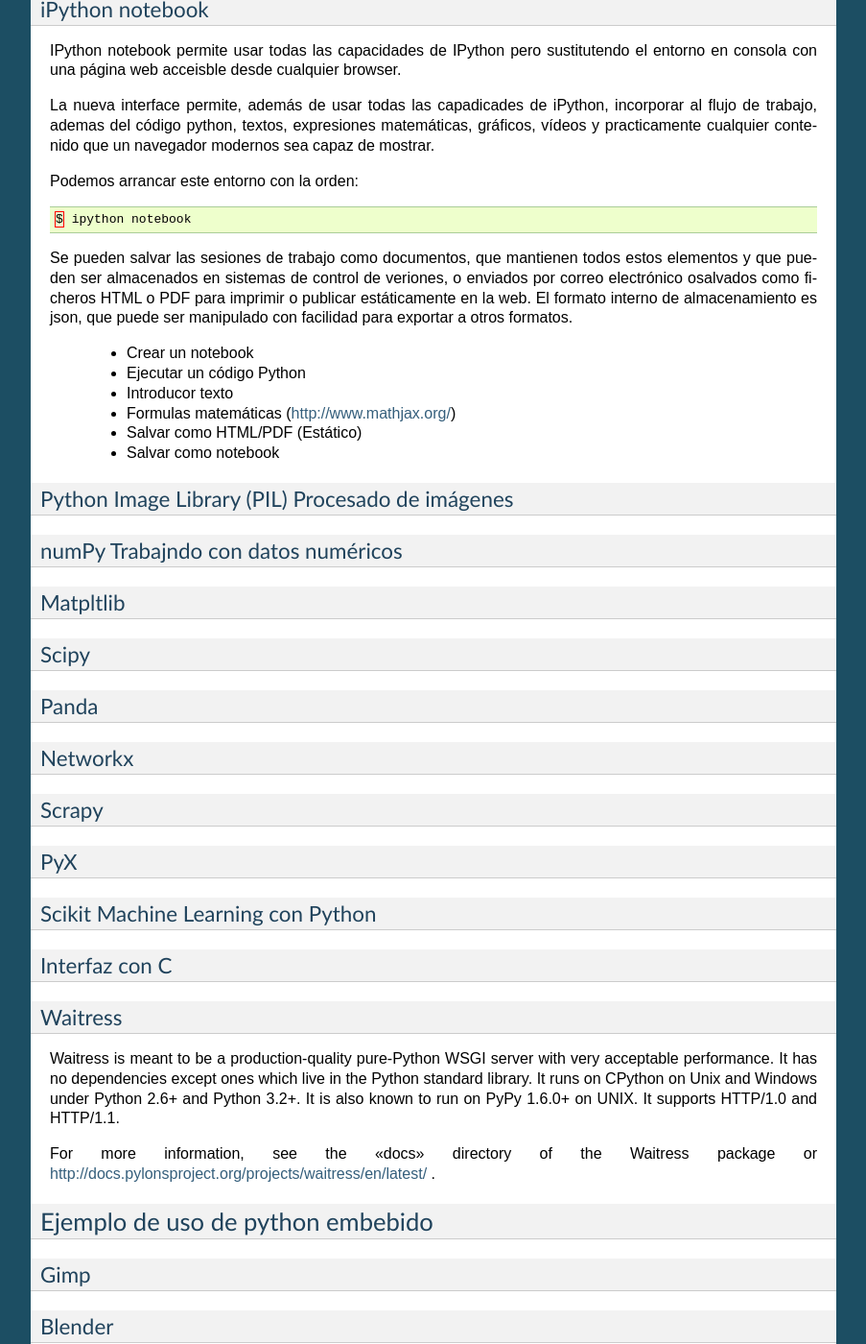
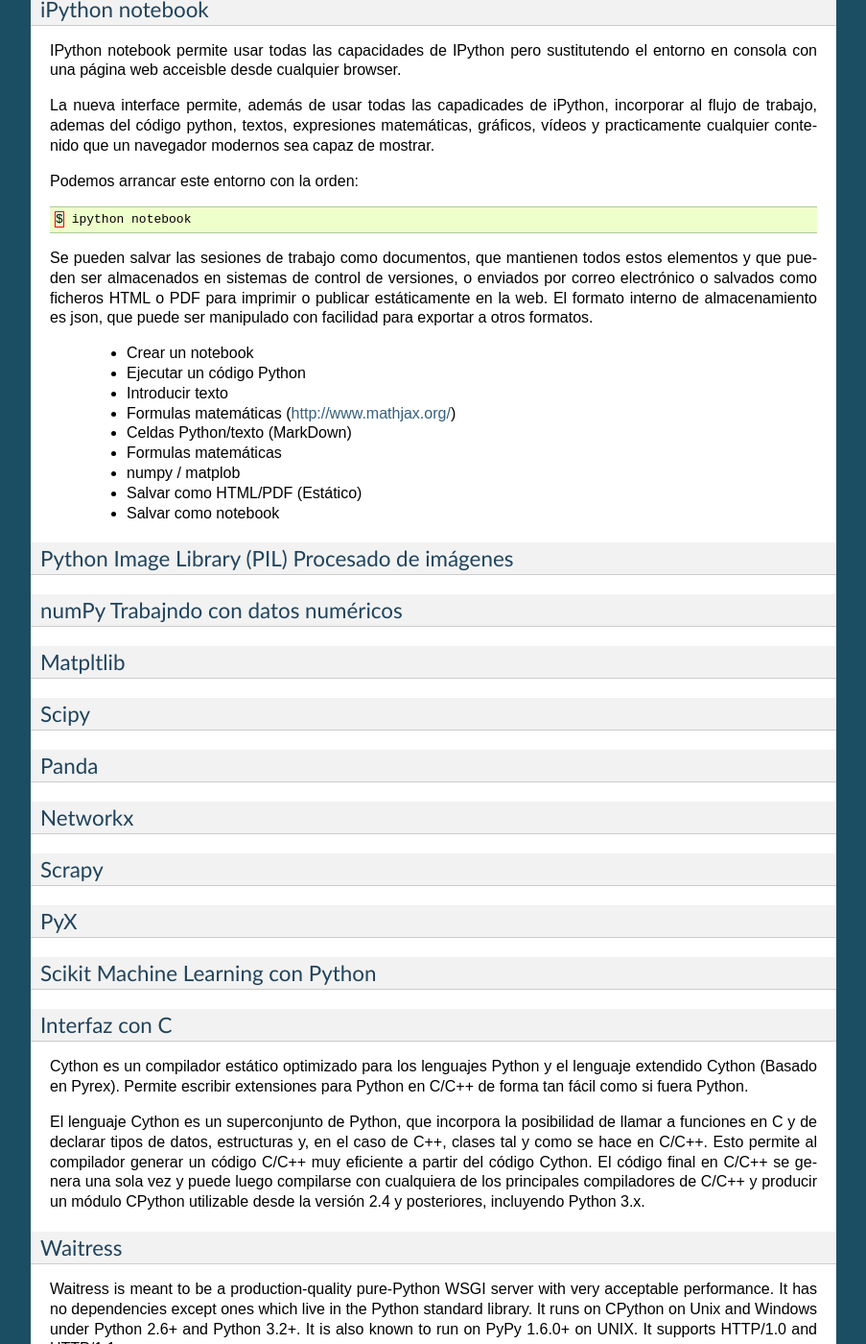
Before and after one commit to euribates/python-curso-IAC, a Sphinx documentation site: the page built from source/paquetes_externos.rst, in a window 1280 px wide and 1400 px high, scrolled down 3062 px. Shown: the whole window at 96% size, without its empty margins (198-1101 px from the left). Built offline with Sphinx 7.4.7, drawn with Linux system fonts in a browser that asks for light colours; formulas are drawn with MathJax 3.

Commit message:
A?adidada secci?n sobre Cython

```diff
--- a/source/paquetes_externos.rst
+++ b/source/paquetes_externos.rst
@@ -207,7 +207,7 @@
 
 Se pueden salvar las sesiones de trabajo como documentos, que mantienen
 todos estos elementos y que pueden ser almacenados en sistemas de control
-de veriones, o enviados por correo electrónico osalvados como ficheros
+de versiones, o enviados por correo electrónico o salvados como ficheros
 HTML o PDF para imprimir o publicar estáticamente en la web. El formato
 interno de almacenamiento es json, que puede ser manipulado
 con facilidad para exportar a otros formatos.
@@ -216,13 +216,21 @@
 
     - Ejecutar un código Python
 
-    - Introducor texto
+    - Introducir texto
 
     - Formulas matemáticas (http://www.mathjax.org/)
+
+    - Celdas Python/texto (MarkDown)
+
+    - Formulas matemáticas
+
+    - numpy / matplob
 
     - Salvar como HTML/PDF (Estático)
 
     - Salvar como notebook
+
+
 
 Python Image Library (PIL) Procesado de imágenes
 -----------------------------------------------------------------------
@@ -262,6 +270,20 @@
 Interfaz con C
 -----------------------------------------------------------------------
 
+Cython es un compilador estático optimizado para los lenguajes  Python
+y el lenguaje extendido Cython (Basado en Pyrex). Permite escribir
+extensiones para Python en C/C++ de forma tan fácil como  si fuera
+Python.
+
+El lenguaje Cython es un superconjunto de Python, que incorpora la
+posibilidad de llamar a funciones en C y de declarar tipos de datos,
+estructuras y, en el caso de C++, clases tal y como se hace en C/C++.
+Esto permite al compilador generar un código C/C++ muy eficiente a partir
+del código Cython. El código final en C/C++ se genera una sola vez y puede
+luego compilarse con cualquiera de los principales compiladores de C/C++ y
+producir un módulo CPython utilizable desde la versión 2.4 y
+posteriores, incluyendo Python 3.x.
+
 Waitress
 -----------------------------------------------------------------------
 
```
Also changed, not shown: 1 other file.
